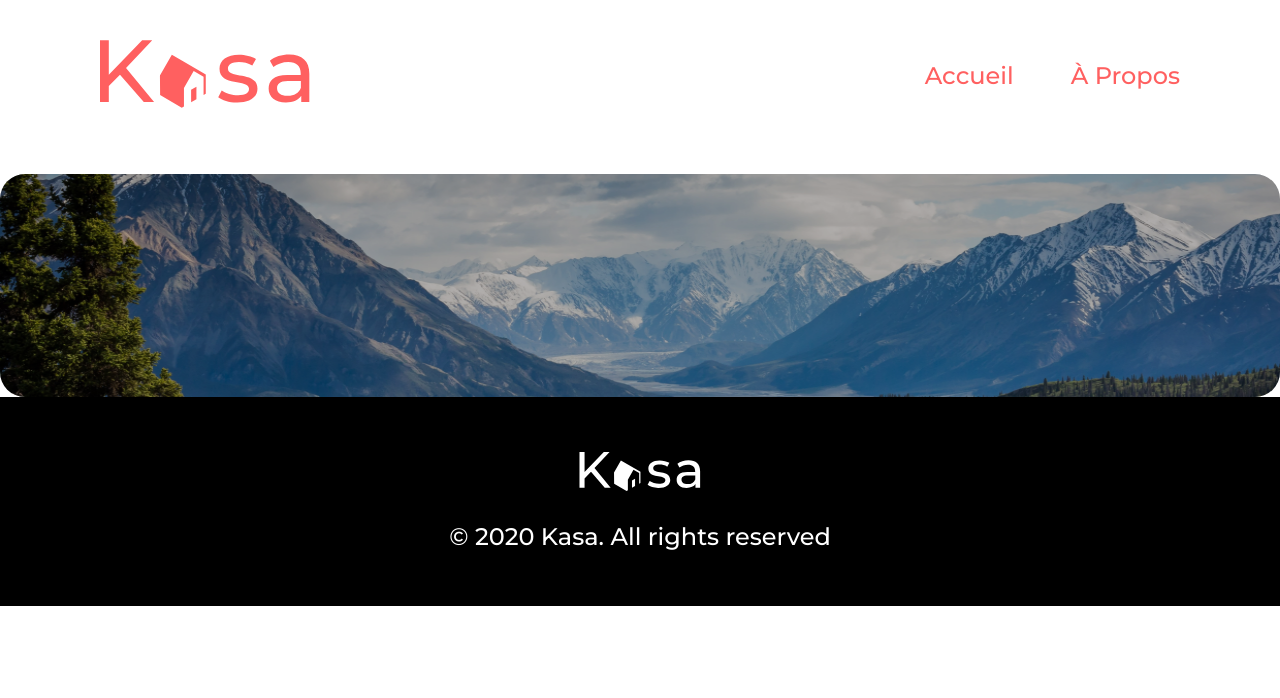
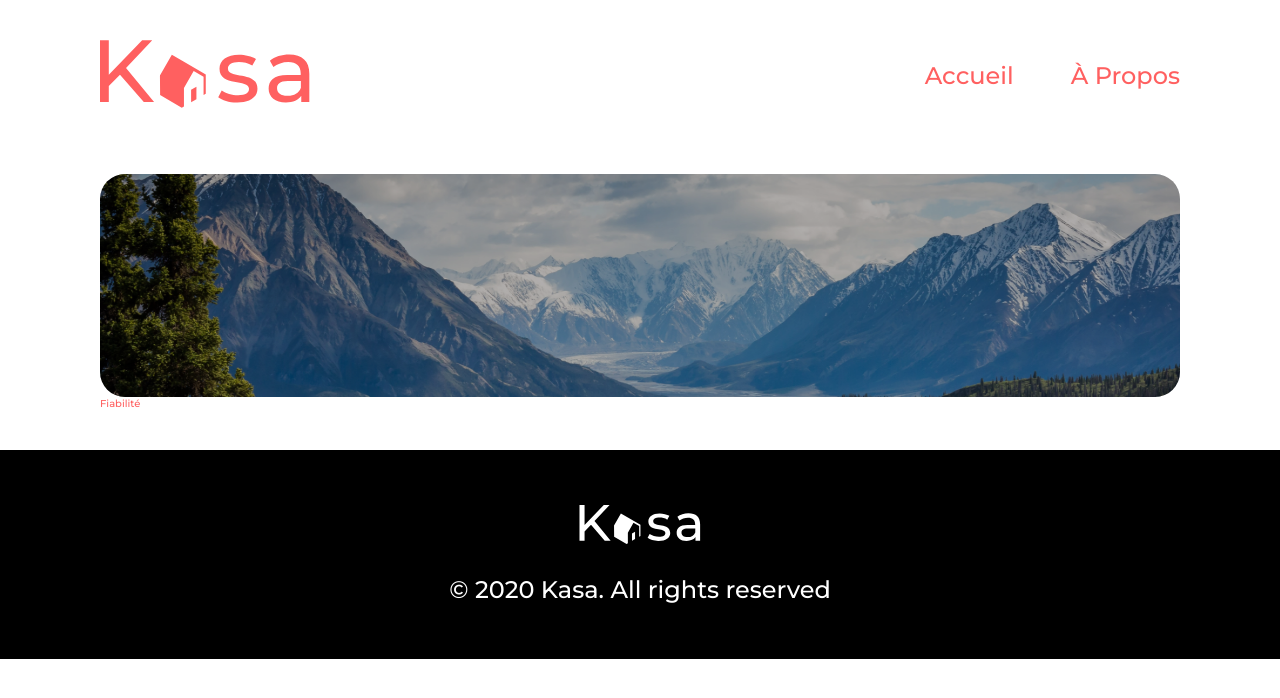
Before and after one commit to remisany/RemiSany_11_20072021, a React (Create React App) app in the folder kasa-app/: page /about in a window 1280 px wide. Shown: the top 698 px of the page. Built offline with nearby package versions, Linux system fonts and the light colour scheme.

Commit message:
Ajout composant dropdown

```diff
--- /dev/null
+++ b/kasa-app/src/components/Dropdown.jsx
@@ -0,0 +1,29 @@
+import React from "react";
+
+import "../styles/Dropdown.css"
+
+class Dropdown extends React.Component {
+    constructor(props) {
+        super(props);
+        this.state = {isClose: true};
+    }
+
+    handleClick() {
+        this.setState(state => ({
+            isClose: !this.state.isClose
+        }));
+    }
+
+    render() {
+        const {title, content} = this.props
+
+        return (
+            <article className = "k-dropdown">
+                <div onClick={() => this.handleClick()}>{title}</div>
+                {this.state.isClose ? null : <div>{content}</div>}
+            </article>
+        )
+    }
+}
+
+export default Dropdown
--- a/kasa-app/src/pages/About.jsx
+++ b/kasa-app/src/pages/About.jsx
@@ -3,18 +3,40 @@
 import Banner from "../components/Banner";
 
 import banner from "../assets/BannerAbout.png"
+import Dropdown from "../components/Dropdown";
 
 class About extends React.Component {
   render () {
     return (
-      <React.Fragment>
+      <main>
         <Banner
           src = {banner}
           alt = "Photo de la bannière"
         />
-      </React.Fragment>
+        <section>
+          <Dropdown
+            title = "Fiabilité"
+            content = "Les annonces postées sur Kasa garantissent une fiabilité totale. Les photos sont conformes aux logements, et toutes les informations sont régulièrement vérifiées  par nos équipes."
+          />
+        </section>
+      </main>
     );
   }
 }
 
 export default About;
+
+/*
+          <Dropdown
+            title = "Respect"
+            content = "La bienveillance fait partie des valeurs fondatrices de Kasa. Tout comportement discriminatoire ou de perturbation du voisinage entraînera une exclusion de notre plateforme."
+          />
+          <Dropdown
+            title = "Fiabilité"
+            content = "Nos équipes se tiennent à votre disposition pour vous fournir une expérience parfaite. N'hésitez pas à nous contacter si vous avez la moindre question."
+          />
+          <Dropdown
+            title = "Fiabilité"
+            content = "La sécurité est la priorité de Kasa. Aussi bien pour nos hôtes que pour les voyageurs, chaque logement correspond aux critères de sécurité établis par nos services. En laissant une note aussi bien à l'hôte qu'au locataire, cela permet à nos équipes de vérifier que les standards sont bien respectés. Nous organisons également des ateliers sur la sécurité domestique pour nos hôtes."
+          />
+*/
```
Also changed, not shown: kasa-app/src/styles/Dropdown.css (added).
